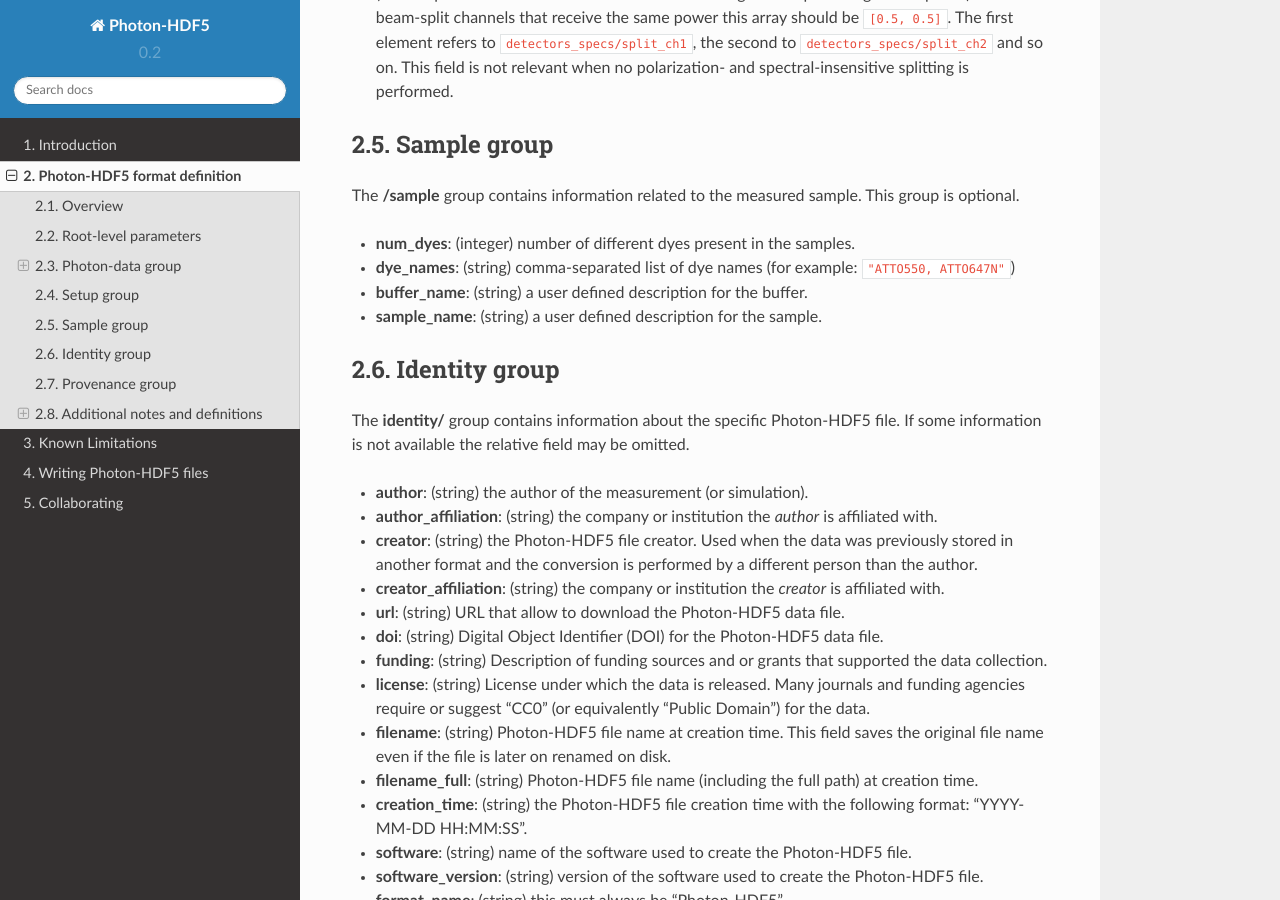
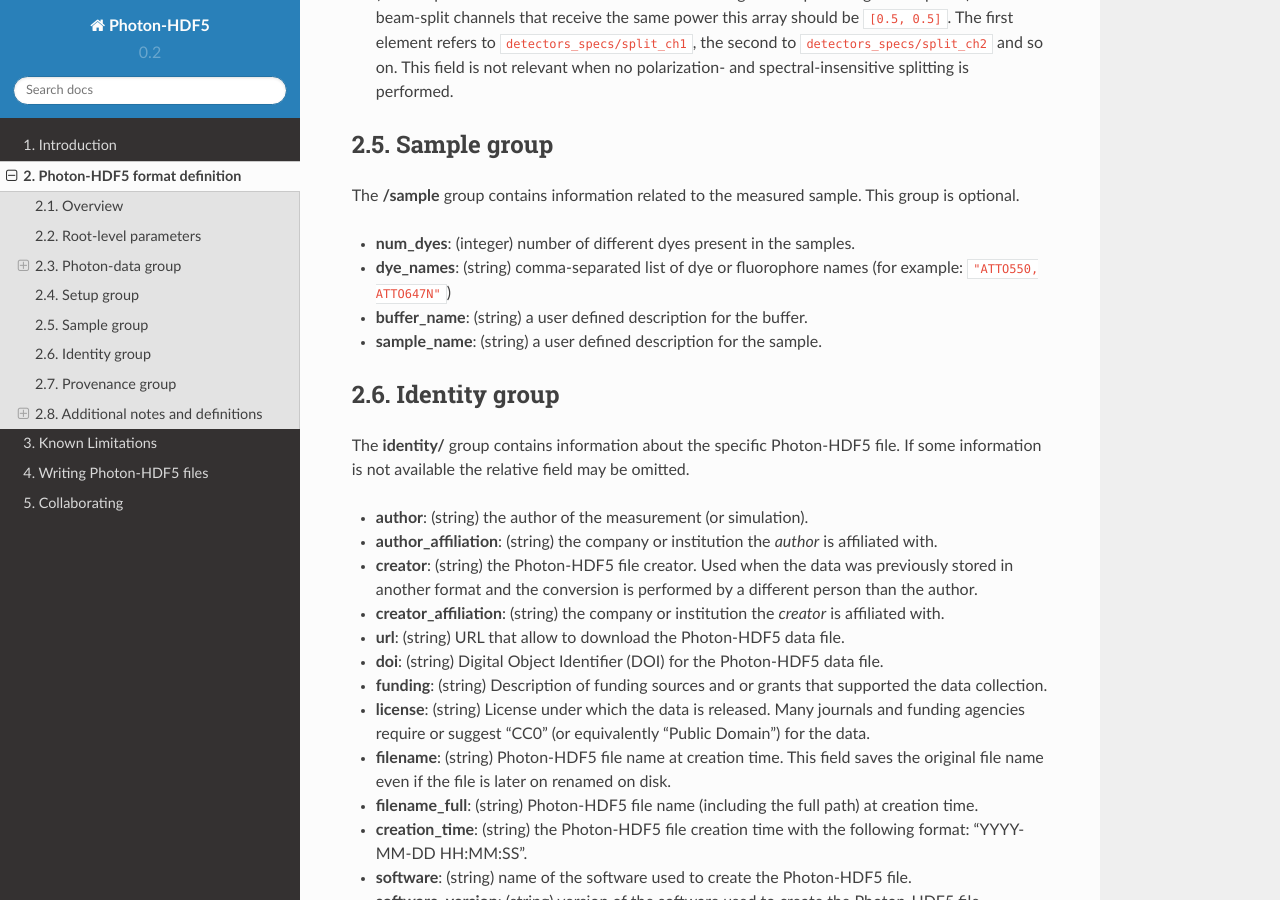
Before and after one commit to Photon-HDF5/photon-hdf5, a Sphinx documentation site: the page built from docs/phdata.rst, in a window 1280 px wide and 900 px high, scrolled down 7387 px. Built offline with Sphinx 7.4.7 and the Read the Docs theme 2.0.0, drawn with Linux system fonts in a browser that asks for light colours.

Commit message:
Update phdata.rst

```diff
--- a/docs/phdata.rst
+++ b/docs/phdata.rst
@@ -338,7 +338,7 @@ The **/sample** group contains information related to the measured sample.
 This group is optional.
 
 - **num_dyes**: (integer) number of different dyes present in the samples.
-- **dye_names**: (string) comma-separated list of dye names (for example:
+- **dye_names**: (string) comma-separated list of dye or fluorophore names (for example:
   ``"ATTO550, ATTO647N"``)
 - **buffer_name**: (string) a user defined description for the buffer.
 - **sample_name**: (string) a user defined description for the sample.
```
